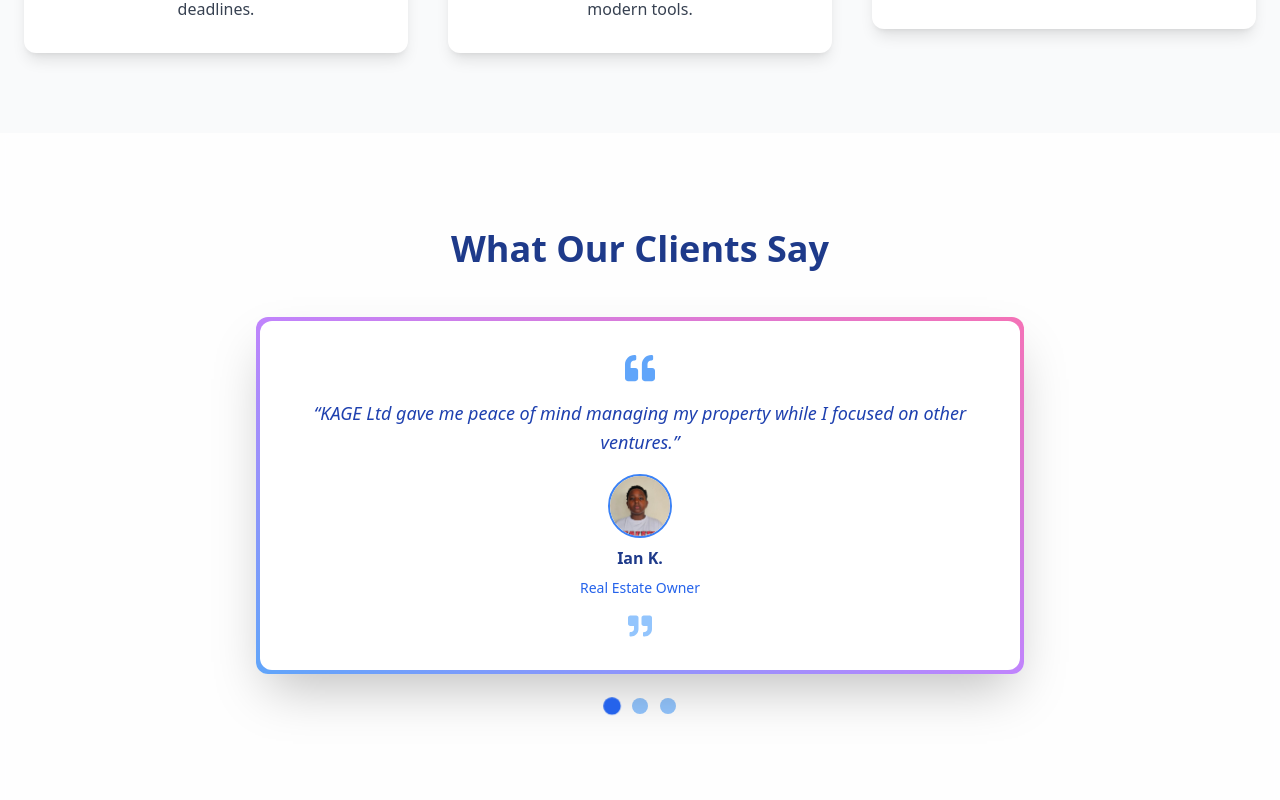
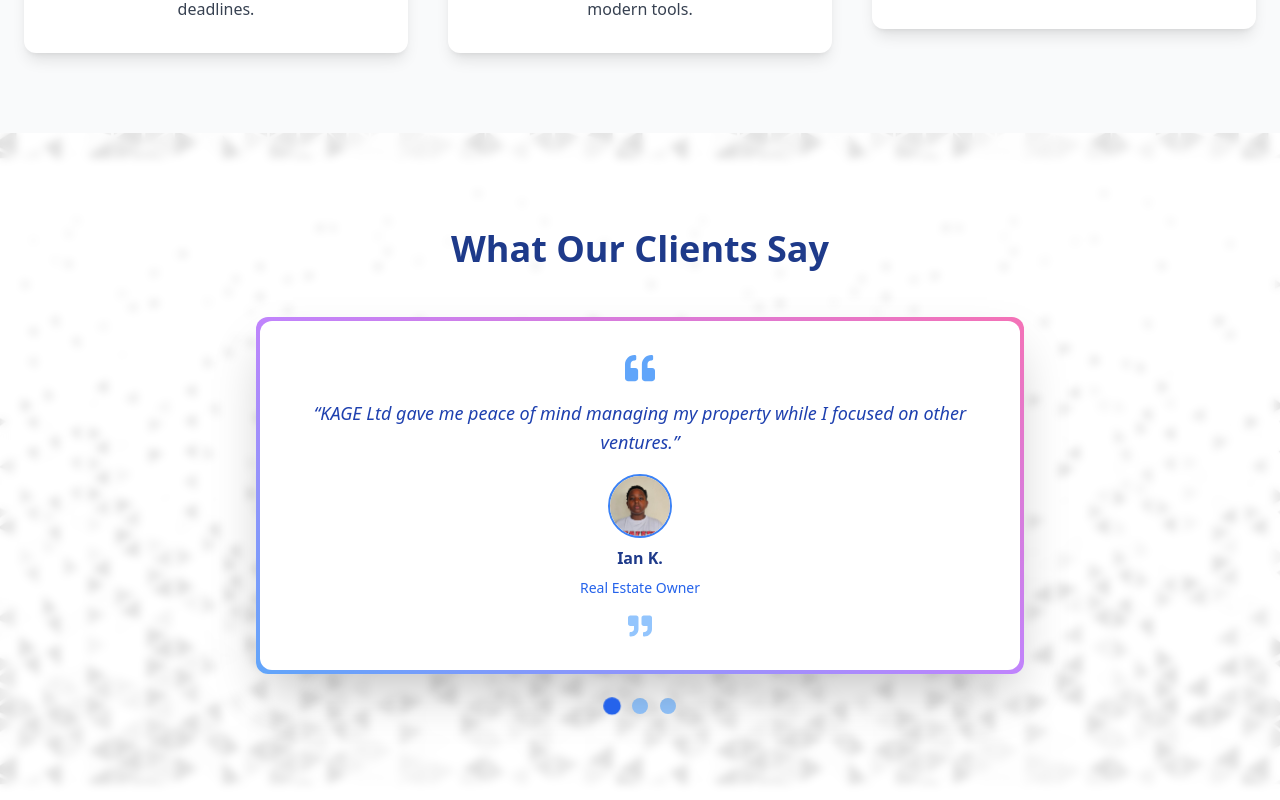
Before and after one commit to OliQuavious/kage-ltd-website, a React (Create React App) app: page / in a window 1280 px wide. Shown: the part 2160-2960 px from the top of the page. Built offline with nearby package versions, Linux system fonts and the light colour scheme.

Commit message:
Update Testimonials background image

```diff
--- a/src/components/Testimonials.jsx
+++ b/src/components/Testimonials.jsx
@@ -47,13 +47,12 @@ function Testimonials() {
     <section
       className="relative py-24 px-4 bg-fixed bg-center bg-cover"
       style={{
-        backgroundImage: `
-          url('/pattern.jpg'),
-        `,
-        backgroundRepeat: "repeat, no-repeat",
-        backgroundPosition: "center, center",
-        backgroundSize: "auto, cover",
-      }}
+  backgroundImage: `url('/pattern.jpg')`,
+  backgroundRepeat: "repeat",
+  backgroundPosition: "center",
+  backgroundSize: "auto",
+}}
+
     >
       {/* Particle Background */}
       <Particles
```
